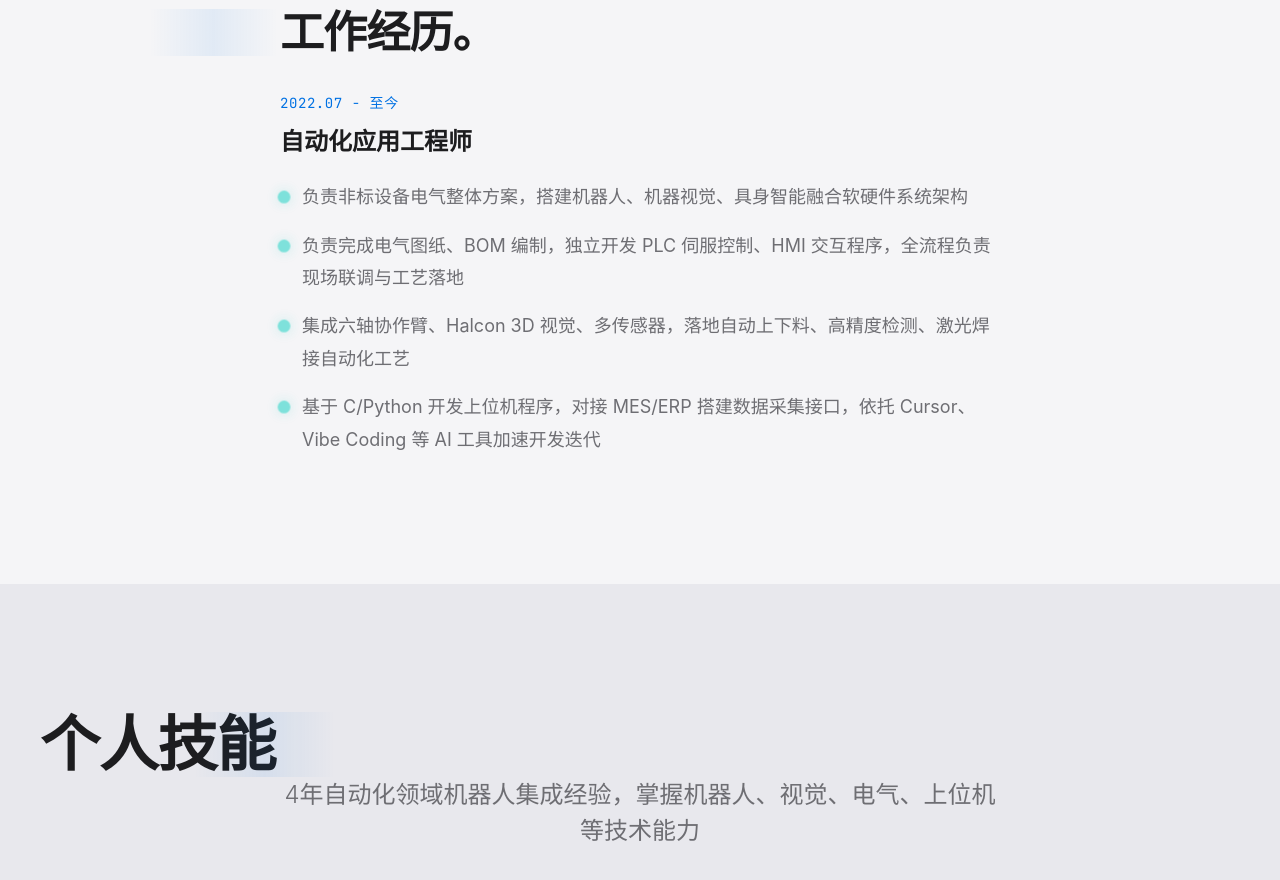
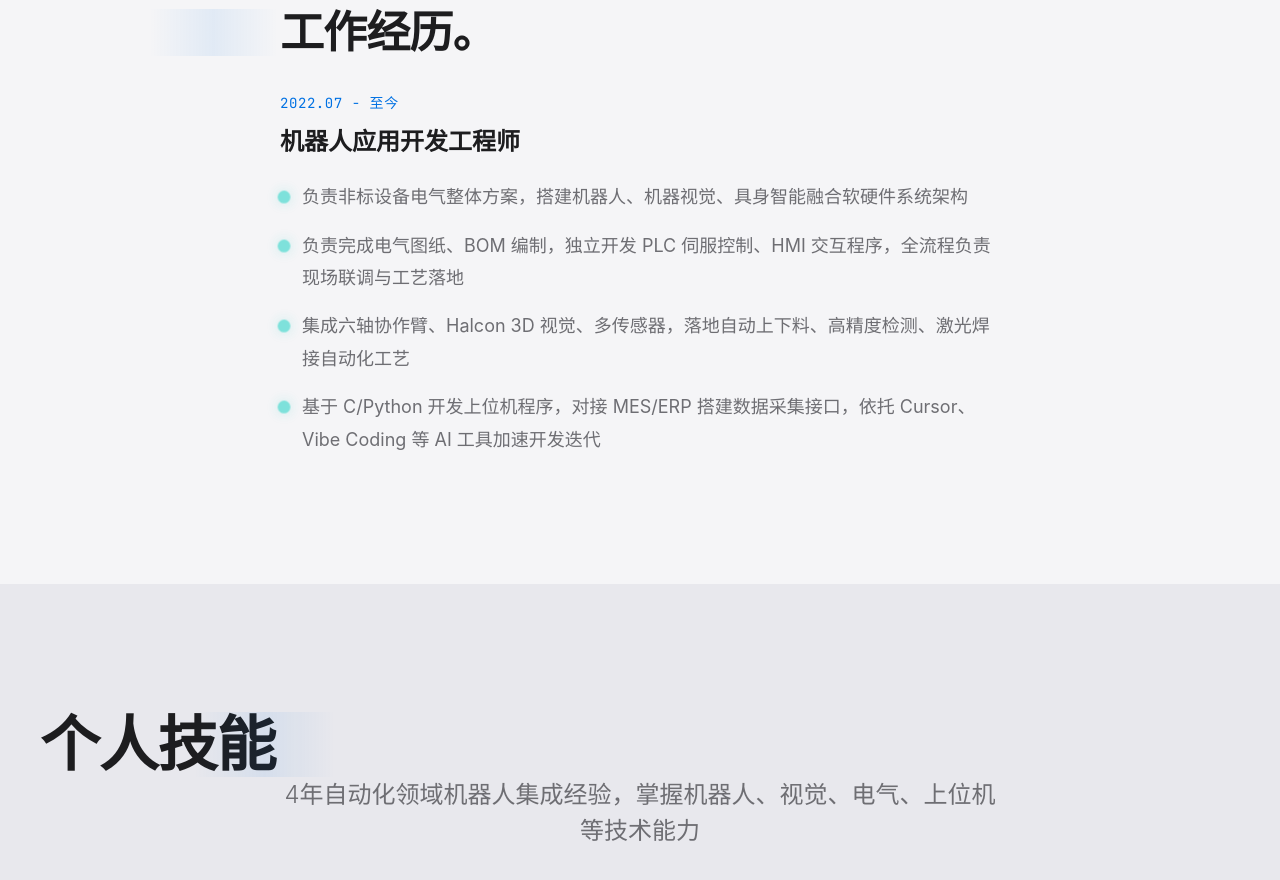
Before and after one commit to dw1998git/OWNER, a Vue app: page / in a window 1280 px wide. Shown: the part 1200-2080 px from the top of the page. Built offline with nearby package versions, Linux system fonts and the light colour scheme.

Commit message:
fix: update job title to 机器人应用开发工程师

```diff
--- a/src/components/WorkSection.vue
+++ b/src/components/WorkSection.vue
@@ -10,7 +10,7 @@
         <h3 class="section-headline" style="text-align: left; font-size: clamp(1.75rem, 3.5vw, 2.75rem);">工作经历。</h3>
         <div style="margin-top: 36px;">
           <p class="work-date">2022.07 - 至今</p>
-          <h3 class="work-title">自动化应用工程师</h3>
+          <h3 class="work-title">机器人应用开发工程师</h3>
           <ul class="work-list stagger-group">
           <li v-for="(item, i) in workItems" :key="i" class="work-item stagger-item">
             <span class="work-dot"></span>
```
